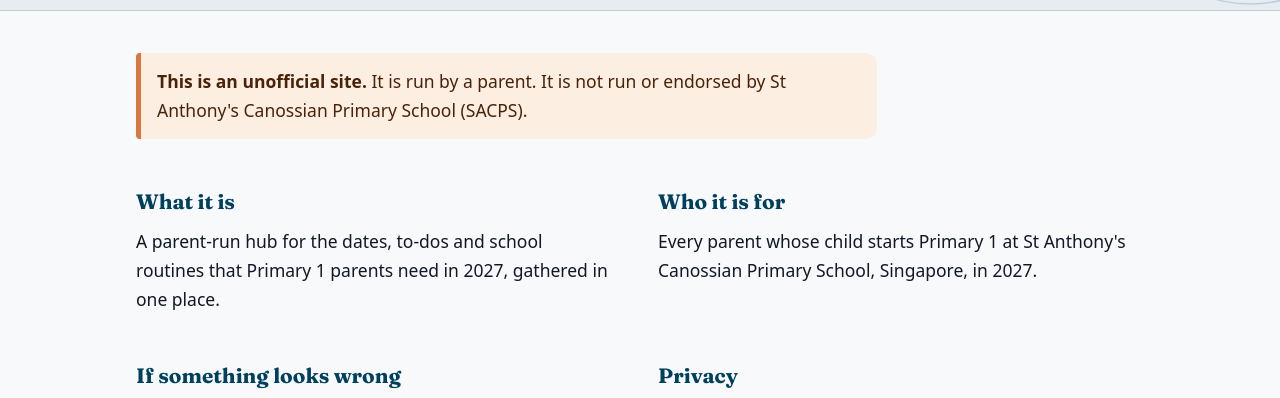
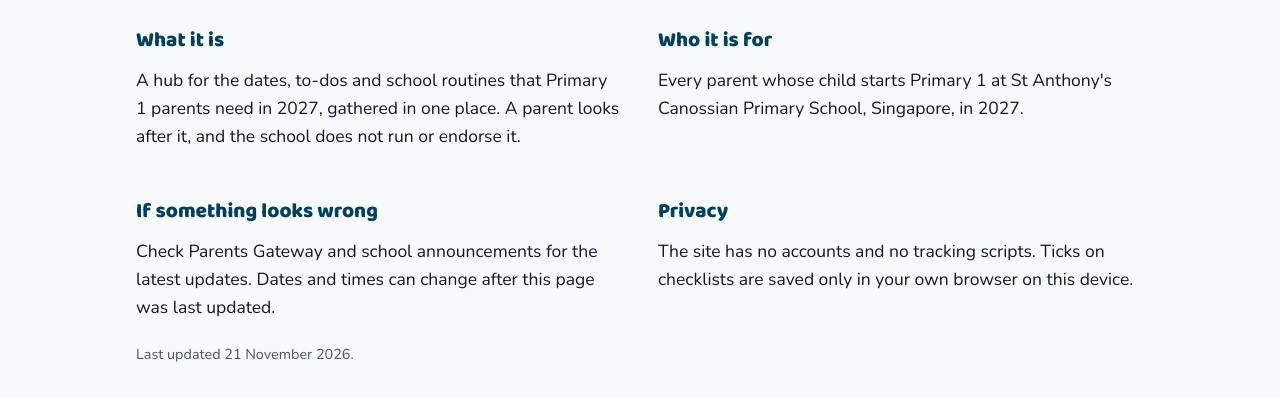
Before and after one commit to chuawt/sacps, an Astro site: page /about in a window 1280 px wide. Shown: the part 274-672 px from the top of the page. Built offline with nearby package versions, Linux system fonts and the light colour scheme; Astro itself is replaced by a stand-in of ours.

Commit message:
Eggsplora fonts, new title, cards for Coming up
- Baloo 2 headings and Nunito body, as in Eggsplora
- Site title is now P1 2027 SACPS Hub
- Unofficial notice only in the footer
- Drop the Find your way around section
- Coming up events shown as a card grid, extra School life line removed

Co-Authored-By: Claude Opus 5.5 <noreply@anthropic.com>

```diff
--- a/src/data/content.ts
+++ b/src/data/content.ts
@@ -8,7 +8,7 @@ import type { Content } from "./types"
 */
 export const data = {
   meta: {
-    title: "Unofficial P1 2027 SACPS Hub",
+    title: "P1 2027 SACPS Hub",
     updated: "2026-11-21",
     timezone: "Asia/Singapore",
     firstDay: "2027-01-04"
--- a/src/layouts/Base.astro
+++ b/src/layouts/Base.astro
@@ -3,7 +3,7 @@ import "../styles/global.css"
 import { data } from "../data/content"
 import { fmt } from "../lib/format"
 interface Props { title: string; description?: string; heading?: string; h1?: string; lead?: string; bare?: boolean }
-const { title, description = "An unofficial parent-run hub for P1 2027 parents at St Anthony's Canossian Primary School, Singapore.", heading, h1, lead, bare = false } = Astro.props
+const { title, description = "A parent-run hub for P1 2027 parents at St Anthony's Canossian Primary School, Singapore.", heading, h1, lead, bare = false } = Astro.props
 const site = data.meta.title
 const path = Astro.url.pathname.replace(/\/+$/, "") || "/"
 const nav = [
@@ -31,7 +31,7 @@ const pageTitle = path === "/" ? `${heading ?? title} | ${site}` : `${title} | $
     <link rel="apple-touch-icon" href="/apple-touch-icon.png" />
     <link rel="preconnect" href="https://fonts.googleapis.com" />
     <link rel="preconnect" href="https://fonts.gstatic.com" crossorigin />
-    <link rel="stylesheet" href="https://fonts.googleapis.com/css2?family=Fraunces:wght@600;700&display=swap" />
+    <link rel="stylesheet" href="https://fonts.googleapis.com/css2?family=Baloo+2:wght@600;800&family=Nunito:wght@400;600;700;800&display=swap" />
     <script is:inline>
       document.documentElement.classList.add("js")
     </script>
@@ -40,7 +40,6 @@ const pageTitle = path === "/" ? `${heading ?? title} | ${site}` : `${title} | $
   <body>
     <a class="skip" href="#main">Skip to content</a>
     <header class="site-header">
-      <p class="unofficial-bar"><span class="page-width">Unofficial site. Run by a parent, not by the school.</span></p>
       <div class="header-inner page-width">
         <a class="brand" href="/">{site}</a>
         <nav class="main-nav" aria-label="Sections">
--- a/src/pages/about.astro
+++ b/src/pages/about.astro
@@ -5,14 +5,10 @@ import { fmt } from "../lib/format"
 const updated = fmt(data.meta.updated, { day: "numeric", month: "long", year: "numeric" })
 ---
 <Base title="About" h1="About this site" lead="A friendly, parent-run guide for the first year of Primary 1.">
-  <div class="note">
-    <p><strong>This is an unofficial site.</strong> It is run by a parent. It is not run or endorsed by St Anthony's Canossian Primary School (SACPS).</p>
-  </div>
-
   <div class="about-grid">
     <section>
       <h2>What it is</h2>
-      <p>A parent-run hub for the dates, to-dos and school routines that Primary 1 parents need in 2027, gathered in one place.</p>
+      <p>A hub for the dates, to-dos and school routines that Primary 1 parents need in 2027, gathered in one place. A parent looks after it, and the school does not run or endorse it.</p>
     </section>
     <section>
       <h2>Who it is for</h2>
--- a/src/styles/global.css
+++ b/src/styles/global.css
@@ -18,7 +18,7 @@
   --link: #1a56e5;
   --link-hover: #1547be;
   --head: #00405f;
-  --display: #091b56;
+  --h1-ink: #091b56;
   --btn-bg: #00405f;
   --btn-ink: #ffffff;
   --btn-hover: #002e44;
@@ -47,8 +47,8 @@
   --radius: 12px;
   --max: 1040px;
   --page-max: 1180px;
-  --font: system-ui, -apple-system, "Segoe UI", Roboto, "Helvetica Neue", Arial, sans-serif;
-  --font-head: "Fraunces", Georgia, "Times New Roman", serif;
+  --body: "Nunito", system-ui, -apple-system, "Segoe UI", Roboto, "Helvetica Neue", Arial, sans-serif;
+  --display: "Baloo 2", "Nunito", system-ui, sans-serif;
   color-scheme: light;
 }
 
@@ -59,7 +59,7 @@
 html { -webkit-text-size-adjust: 100%; scroll-padding-top: 16px; }
 body {
   margin: 0; background: var(--page); color: var(--ink);
-  font: 17px/1.65 var(--font); overflow-wrap: anywhere;
+  font: 17px/1.6 var(--body); overflow-wrap: anywhere;
 }
 .js-only { display: none !important; }
 .js .js-only { display: revert !important; }
@@ -79,21 +79,20 @@ main:focus { outline: none; }
 
 /* ---------- header ---------- */
 .site-header { background: var(--hdr-bg); color: var(--hdr-ink); border-bottom: 3px solid var(--orange); }
-.unofficial-bar { margin: 0; background: var(--bar-bg); color: var(--bar-ink); font-size: .85rem; line-height: 1.4; padding: 6px 0; }
 .header-inner { display: flex; align-items: center; gap: 16px; min-height: 68px; padding-top: 10px; padding-bottom: 10px; }
-.brand { color: var(--hdr-ink); font: 700 1.1rem/1.2 var(--font-head); text-decoration: none; margin-right: auto; min-width: 0; letter-spacing: .005em; }
+.brand { color: var(--hdr-ink); font: 800 1.25rem/1.15 var(--display); text-decoration: none; margin-right: auto; min-width: 0; letter-spacing: .005em; }
 .brand:hover { color: var(--hdr-ink); text-decoration: underline; text-underline-offset: 4px; text-decoration-color: var(--orange); text-decoration-thickness: 2px; }
 .main-nav ul, .menu-panel ul, .foot-nav ul { list-style: none; margin: 0; padding: 0; }
 .main-nav ul { display: flex; flex-wrap: wrap; gap: 2px 20px; }
 .main-nav a, .menu-panel a, .foot-nav a { color: var(--hdr-ink); text-decoration: none; }
-.main-nav a { display: inline-block; padding: 8px 0; font-size: .95rem; }
+.main-nav a { display: inline-block; padding: 8px 0; font: 600 1.05rem/1.2 var(--display); }
 .main-nav a:hover, .menu-panel a:hover { color: var(--hdr-ink); text-decoration: underline; text-underline-offset: 6px; text-decoration-color: var(--orange); text-decoration-thickness: 2px; }
 .main-nav a[aria-current="page"], .menu-panel a[aria-current="page"] {
   text-decoration: underline; text-decoration-color: var(--orange); text-decoration-thickness: 2px; text-underline-offset: 8px; font-weight: 700;
 }
 .header-tools { display: flex; gap: 8px; align-items: center; flex: none; }
 .menu-btn {
-  font: 600 .9rem/1 var(--font); color: var(--hdr-ink); background: transparent; white-space: nowrap;
+  font: 600 1rem/1 var(--display); color: var(--hdr-ink); background: transparent; white-space: nowrap;
   border: 1px solid var(--hdr-line); border-radius: 999px; padding: 10px 14px; min-height: 44px; cursor: pointer;
 }
 .menu-btn:hover { background: rgba(255,255,255,.12); }
@@ -102,7 +101,7 @@ main:focus { outline: none; }
 .menu-panel ul { padding: 0 16px 8px; max-width: var(--page-max); margin: 0 auto; }
 .menu-panel li { border-bottom: 1px solid var(--hdr-line); }
 .menu-panel li:last-child { border-bottom: 0; }
-.menu-panel a { display: block; padding: 14px 0; font-size: 1.1rem; min-height: 48px; }
+.menu-panel a { display: block; padding: 14px 0; font: 600 1.2rem/1.2 var(--display); min-height: 48px; }
 .js .menu-panel:not(.open) { display: none; }
 @media (max-width: 899px) { .main-nav { display: none; } }
 @media (min-width: 900px) {
@@ -110,7 +109,7 @@ main:focus { outline: none; }
   .menu-panel { display: none !important; }
 }
 @media (max-width: 420px) {
-  .brand { font-size: 1rem; }
+  .brand { font-size: 1.1rem; }
   .menu-btn { padding: 10px 12px; }
 }
 
@@ -118,7 +117,7 @@ main:focus { outline: none; }
 .site-footer { background: var(--foot-bg); color: var(--foot-muted); font-size: .95rem; border-top: 3px solid var(--orange); }
 .footer-inner { padding-top: 36px; padding-bottom: 44px; display: grid; gap: 28px; }
 .footer-inner p { margin: 0 0 8px; max-width: 46ch; }
-.foot-name { color: var(--foot-ink); font: 700 1.2rem/1.25 var(--font-head); }
+.foot-name { color: var(--foot-ink); font: 700 1.2rem/1.25 var(--display); }
 .foot-date { margin-top: 14px; font-size: .88rem; }
 .foot-nav a { color: var(--foot-ink); display: inline-block; padding: 8px 0; text-underline-offset: 4px; }
 .foot-nav a:hover { color: var(--foot-ink); text-decoration: underline; text-decoration-color: var(--orange); text-decoration-thickness: 2px; }
@@ -130,11 +129,11 @@ main:focus { outline: none; }
 }
 
 /* ---------- type ---------- */
-h1, h2, h3, h4 { font-family: var(--font-head); text-wrap: balance; }
-h1 { font-weight: 700; font-size: clamp(1.9rem, 6.4vw, 2.7rem); line-height: 1.15; margin: 0 0 12px; letter-spacing: -0.01em; color: var(--display); }
-h2 { font-weight: 700; font-size: 1.45rem; line-height: 1.25; margin: 44px 0 12px; color: var(--head); }
-h3 { font-weight: 700; font-size: 1.15rem; line-height: 1.3; margin: 26px 0 6px; color: var(--ink); }
-h4 { font-weight: 700; font-size: 1.05rem; line-height: 1.35; margin: 24px 0 8px; color: var(--ink); }
+h1, h2, h3, h4 { font-family: var(--display); text-wrap: balance; }
+h1 { font-weight: 800; font-size: clamp(1.8rem, 6vw, 2.5rem); line-height: 1.1; margin: 0 0 12px; letter-spacing: 0; color: var(--h1-ink); }
+h2 { font-weight: 800; font-size: 1.45rem; line-height: 1.2; margin: 44px 0 12px; color: var(--head); }
+h3 { font-weight: 600; font-size: 1.2rem; line-height: 1.2; margin: 26px 0 6px; color: var(--ink); }
+h4 { font-weight: 600; font-size: 1.1rem; line-height: 1.25; margin: 24px 0 8px; color: var(--ink); }
 h2.section-h, .page-body > h2 { position: relative; padding-top: 16px; }
 h2.section-h::before, .page-body > h2::before {
   content: ""; position: absolute; top: 0; left: 0; width: 40px; height: 4px; border-radius: 2px; background: var(--orange);
@@ -143,7 +142,7 @@ h2.section-h.first { margin-top: 20px; }
 .lead { color: var(--muted); margin: 0 0 20px; font-size: 1.08rem; }
 p { margin: 0 0 14px; text-wrap: pretty; }
 li { text-wrap: pretty; }
-strong { font-weight: 650; }
+strong { font-weight: 700; }
 @media (min-width: 900px) { h2 { font-size: 1.6rem; } body { font-size: 17.5px; } }
 
 /* inner page head band */
@@ -170,18 +169,17 @@ strong { font-weight: 650; }
   image-rendering: pixelated; opacity: .9;
 }
 .hero-inner { position: relative; padding-top: 28px; padding-bottom: 36px; background: #00405f; }
-.eyebrow { margin: 0 0 10px; font: 700 .8rem/1.2 var(--font); letter-spacing: .12em; text-transform: uppercase; color: #f4a46b; }
-.hero h1 { color: #ffffff; font-size: clamp(2rem, 7vw, 3.4rem); line-height: 1.08; margin: 0 0 14px; max-width: 16ch; }
+.eyebrow { margin: 0 0 10px; font: 700 .8rem/1.2 var(--body); letter-spacing: .12em; text-transform: uppercase; color: #f4a46b; }
+.hero h1 { color: #ffffff; font-size: clamp(2.1rem, 7.5vw, 3.4rem); line-height: 1.02; margin: 0 0 14px; max-width: 14ch; }
 .hero-lead { font-size: 1.12rem; margin: 0 0 22px; max-width: 46ch; color: #ffffff; }
-.hero-note { font-size: .92rem; margin: 18px 0 0; max-width: 46ch; color: #e6ecef; }
 .hero a:not(.btn) { color: inherit; }
 .next-card {
   background: var(--surface); color: var(--ink); border-radius: var(--radius); padding: 18px 20px 20px; max-width: 440px;
   border-left: 6px solid var(--orange); box-shadow: 0 8px 28px rgba(0,0,0,.25);
 }
 .next-card p { margin: 0; }
-.next-eyebrow { font: 700 .76rem/1.2 var(--font); letter-spacing: .1em; text-transform: uppercase; color: var(--accent-text); margin-bottom: 6px !important; }
-.next-title { font: 700 1.25rem/1.25 var(--font-head); color: var(--head); margin: 0 0 8px; }
+.next-eyebrow { font: 700 .76rem/1.2 var(--body); letter-spacing: .1em; text-transform: uppercase; color: var(--accent-text); margin-bottom: 6px !important; }
+.next-title { font: 800 1.3rem/1.15 var(--display); color: var(--head); margin: 0 0 8px; }
 .next-count { font-weight: 700; color: var(--accent-text); font-size: 1rem; }
 .next-when { color: var(--muted); font-size: .96rem; margin-bottom: 14px !important; }
 @media (min-width: 900px) {
@@ -192,22 +190,6 @@ strong { font-weight: 650; }
   .hero-text { max-width: 560px; }
   .hero-placeholder { opacity: 1; }
 }
-
-/* quick link tiles */
-.tiles-wrap { padding-top: 40px; }
-.eyebrow-h { font: 700 .8rem/1.2 var(--font); letter-spacing: .12em; text-transform: uppercase; color: var(--accent-text); margin: 0 0 14px; }
-.tiles { list-style: none; margin: 0; padding: 0; display: grid; gap: 12px; grid-template-columns: 1fr; }
-.tile {
-  display: flex; flex-direction: column; gap: 2px; height: 100%; min-height: 72px; padding: 16px 18px; border-radius: var(--radius);
-  background: var(--surface); border: 1px solid var(--line); border-left: 5px solid var(--primary); text-decoration: none; color: var(--ink);
-  box-shadow: var(--shadow); transition: border-color .15s, transform .15s;
-}
-.tile:hover { border-color: var(--primary); border-left-color: var(--orange); transform: translateY(-2px); color: var(--ink); }
-.tile-title { font: 700 1.15rem/1.3 var(--font-head); color: var(--head); }
-.tile-text { color: var(--muted); font-size: .95rem; line-height: 1.45; }
-@media (min-width: 640px) { .tiles { grid-template-columns: repeat(2, 1fr); } }
-@media (min-width: 960px) { .tiles { grid-template-columns: repeat(5, 1fr); gap: 16px; } .tile { padding: 20px 18px; min-height: 110px; } }
-@media (prefers-reduced-motion: reduce) { .tile { transition: none; } .tile:hover { transform: none; } }
 
 /* ---------- cards and notes ---------- */
 .card { background: var(--surface); border: 1px solid var(--line); border-radius: var(--radius); padding: 18px 20px; margin: 0 0 16px; box-shadow: var(--shadow); }
@@ -248,7 +230,7 @@ details.acc { background: var(--surface); border: 1px solid var(--line); border-
 details.acc[open] { border-color: var(--primary); }
 details.acc > summary {
   list-style: none; cursor: pointer; padding: 14px 16px; min-height: 56px; display: flex; align-items: center; gap: 12px;
-  font: 700 1.05rem/1.35 var(--font-head); color: var(--head); border-radius: var(--radius);
+  font: 700 1.05rem/1.35 var(--display); color: var(--head); border-radius: var(--radius);
 }
 details.acc > summary::-webkit-details-marker { display: none; }
 details.acc > summary:hover { background: var(--surface-2); }
@@ -263,13 +245,13 @@ details.acc > .acc-body > :last-child { margin-bottom: 0; }
 details.acc details.acc { background: var(--surface-2); box-shadow: none; }
 details.acc details.acc .table-wrap { background: var(--surface); }
 .sum-main { display: flex; flex-direction: column; gap: 2px; min-width: 0; align-items: flex-start; }
-.sum-sub { font: 400 .92rem/1.4 var(--font); color: var(--muted); }
-.pill { display: inline-block; font: 700 .82rem/1 var(--font); padding: 6px 11px; border-radius: 999px; background: var(--soft); color: var(--head); white-space: nowrap; }
+.sum-sub { font: 400 .92rem/1.4 var(--body); color: var(--muted); }
+.pill { display: inline-block; font: 700 .82rem/1 var(--body); padding: 6px 11px; border-radius: 999px; background: var(--soft); color: var(--head); white-space: nowrap; }
 .sum-main .pill { margin-top: 8px; }
 .pill.soon { background: var(--warn-bg); color: var(--warn-ink); box-shadow: inset 0 0 0 1px var(--warn-line); }
 .pill.past { background: var(--surface-2); color: var(--muted); box-shadow: inset 0 0 0 1px var(--line); }
 .pill.done { background: var(--btn-bg); color: var(--btn-ink); }
-.progress { font: 600 .88rem/1 var(--font); color: var(--muted); margin-left: auto; white-space: nowrap; background: var(--surface-2); border-radius: 999px; padding: 6px 10px; }
+.progress { font: 600 .88rem/1 var(--body); color: var(--muted); margin-left: auto; white-space: nowrap; background: var(--surface-2); border-radius: 999px; padding: 6px 10px; }
 details.acc > summary:has(.progress)::after { margin-left: 0; }
 
 /* before school: numbered steps */
@@ -277,15 +259,15 @@ details.acc > summary:has(.progress)::after { margin-left: 0; }
 .steps > details.acc > summary::before {
   counter-increment: step; content: counter(step); flex: none; align-self: flex-start; margin-top: 2px;
   width: 36px; height: 36px; border-radius: 50%; display: grid; place-items: center;
-  background: var(--primary); color: #ffffff; font: 700 1rem/1 var(--font-head);
+  background: var(--primary); color: #ffffff; font: 700 1rem/1 var(--display);
 }
-.steps > details.acc > summary .sum-title { font: 700 1.08rem/1.3 var(--font-head); }
+.steps > details.acc > summary .sum-title { font: 700 1.08rem/1.3 var(--display); }
 
 /* ---------- buttons and links ---------- */
 .btn {
   display: inline-flex; align-items: center; justify-content: center; gap: 8px; min-height: 46px; padding: 9px 18px;
   border-radius: 999px; border: 1px solid var(--btn-bg); background: var(--btn-bg); color: var(--btn-ink);
-  font: 600 .98rem/1.2 var(--font); text-decoration: none; cursor: pointer; text-align: center;
+  font: 600 1.05rem/1.2 var(--display); text-decoration: none; cursor: pointer; text-align: center;
 }
 .btn:hover { background: var(--btn-hover); border-color: var(--btn-hover); color: var(--btn-ink); }
 .btn:active { background: var(--primary-press); }
@@ -295,31 +277,33 @@ details.acc > summary:has(.progress)::after { margin-left: 0; }
 .btn-row { display: flex; flex-wrap: wrap; gap: 10px; margin-top: 12px; align-items: center; }
 .small-note { font-size: .9rem; color: var(--muted); }
 
-/* ---------- coming up timeline ---------- */
-.events { list-style: none; margin: 8px 0 16px; padding: 0; }
-.ev { position: relative; display: grid; grid-template-columns: 52px 1fr; gap: 14px; padding: 0 0 26px; }
-.ev::before { content: ""; position: absolute; left: 25px; top: 60px; bottom: -4px; width: 2px; background: var(--line); }
-.ev:last-child::before { display: none; }
+/* ---------- coming up cards ---------- */
+.events { list-style: none; margin: 16px 0 16px; padding: 0; display: grid; gap: 16px; grid-template-columns: 1fr; }
+.ev {
+  display: flex; flex-direction: column; gap: 10px; background: var(--surface); border: 1px solid var(--line);
+  border-radius: var(--radius); padding: 16px 18px 18px; box-shadow: var(--shadow);
+}
 .ev-date {
-  width: 52px; text-align: center; background: var(--surface); border: 1px solid var(--line); border-top: 4px solid var(--pinafore);
-  border-radius: 8px; padding: 4px 0 5px; line-height: 1.1; position: relative; z-index: 1; align-self: start;
+  align-self: flex-start; display: flex; align-items: baseline; gap: 6px; background: var(--surface-2); border: 1px solid var(--line);
+  border-top: 4px solid var(--pinafore); border-radius: 8px; padding: 4px 12px 5px; line-height: 1.1;
 }
-.ev-date .d { display: block; font: 700 1.4rem/1.1 var(--font-head); color: var(--head); }
-.ev-date .m { display: block; font-size: .72rem; font-weight: 700; text-transform: uppercase; letter-spacing: .08em; color: var(--muted); }
-.ev-date .y { display: block; font-size: .68rem; color: var(--muted); }
-.ev-body { min-width: 0; padding-top: 2px; }
-.ev h3 { margin: 0 0 6px; font-size: 1.2rem; color: var(--ink); }
+.ev-date .d { font: 800 1.7rem/1.1 var(--display); color: var(--head); }
+.ev-date .m { font: 600 .95rem/1.1 var(--display); text-transform: uppercase; letter-spacing: .06em; color: var(--muted); }
+.ev-date .y { font-size: .8rem; color: var(--muted); }
+.ev-body { display: flex; flex-direction: column; flex: 1; min-width: 0; }
+.ev h3 { margin: 0 0 6px; font-size: 1.25rem; color: var(--ink); }
 .ev p { margin: 0 0 6px; }
-.ev .when { font-weight: 600; }
-.ev .next-label { display: none; margin: 0 0 4px; font-size: .78rem; font-weight: 700; letter-spacing: .1em; text-transform: uppercase; color: var(--accent-text); }
+.ev .when { font-weight: 700; }
+.ev .next-label { display: none; margin: 0 0 4px; font: 800 .85rem/1.2 var(--display); letter-spacing: .1em; text-transform: uppercase; color: var(--accent-text); }
+.ev.is-next { border-color: var(--orange); border-width: 2px; padding: 15px 17px 17px; background: var(--warn-bg); box-shadow: 0 4px 14px rgba(218,119,65,.22); }
 .ev.is-next .next-label { display: block; }
-.ev.is-next .ev-date { border-top-color: var(--orange); background: var(--warn-bg); }
-.ev.is-next .ev-date .d { color: var(--warn-ink); }
-.ev.is-next .ev-date .m, .ev.is-next .ev-date .y { color: var(--warn-ink); }
+.ev.is-next .ev-date { border-top-color: var(--orange); background: var(--surface); }
 .ev .count { margin: 0 0 4px; font-weight: 700; font-size: .92rem; color: var(--muted); }
 .ev .count.soon { color: var(--accent-text); }
 .ev .count:empty { display: none; }
-.ev .btn-row { margin-top: 10px; }
+.ev .btn-row { margin-top: auto; padding-top: 10px; }
+@media (min-width: 640px) { .events { grid-template-columns: repeat(2, minmax(0, 1fr)); } }
+@media (min-width: 1040px) { .events { grid-template-columns: repeat(3, minmax(0, 1fr)); gap: 20px; } }
 .empty { text-align: center; }
 
 .key-times { margin: 10px 0 18px; border: 1px solid var(--line); border-radius: var(--radius); background: var(--surface); overflow: hidden; }
@@ -329,7 +313,6 @@ details.acc > summary:has(.progress)::after { margin-left: 0; }
 .key-times dt { color: var(--muted); }
 .key-times dd { margin: 0; font-weight: 650; }
 @media (max-width: 559px) { .key-times > div { grid-template-columns: 1fr; gap: 0; } }
-@media (min-width: 700px) { .ev { grid-template-columns: 64px 1fr; gap: 20px; } .ev-date { width: 64px; } .ev::before { left: 31px; } .ev-date .d { font-size: 1.6rem; } }
 
 /* ---------- first weeks timeline ---------- */
 .timeline { list-style: none; margin: 0 0 8px; padding: 0 0 0 22px; border-left: 2px solid var(--line); margin-left: 7px; }
@@ -373,11 +356,9 @@ details.acc > summary:has(.progress)::after { margin-left: 0; }
 .books h4 { margin-top: 26px; }
 
 /* ---------- wide layouts ---------- */
-.home-grid { display: grid; gap: 8px 56px; }
+.home-side { max-width: 640px; }
 .home-side .key-times { margin-top: 14px; }
 @media (min-width: 960px) {
-  .home-grid { grid-template-columns: minmax(0, 1.7fr) minmax(300px, 1fr); align-items: start; }
-  .home-side { position: sticky; top: 24px; }
   .page-head { padding: 52px 0 40px; }
   .page-head .lead { font-size: 1.15rem; }
   .page-body { padding-top: 16px; }
```
Also changed, not shown: src/pages/index.astro (+2 -20 lines), README.md.
